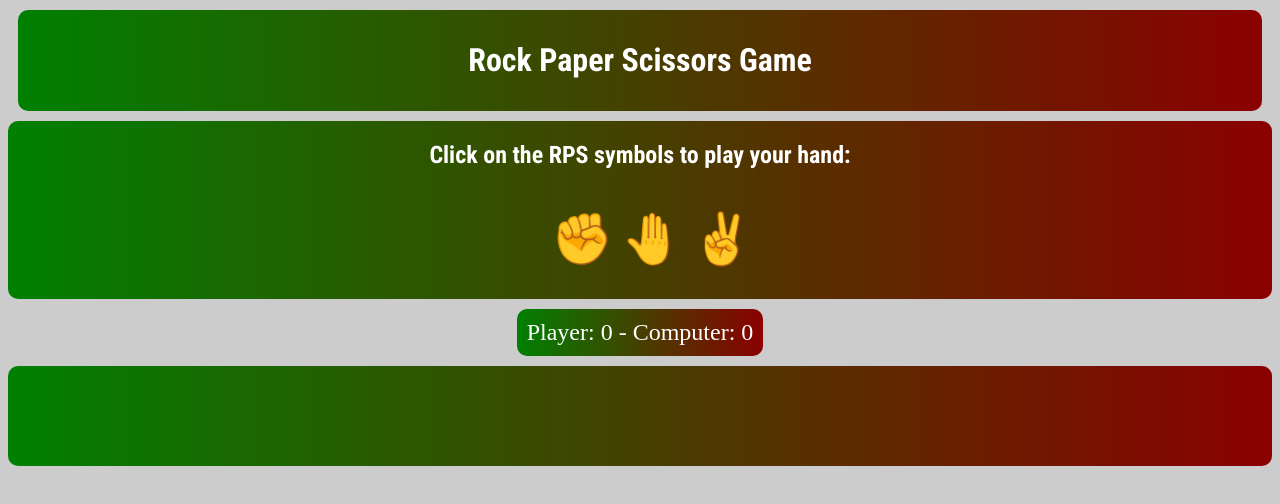
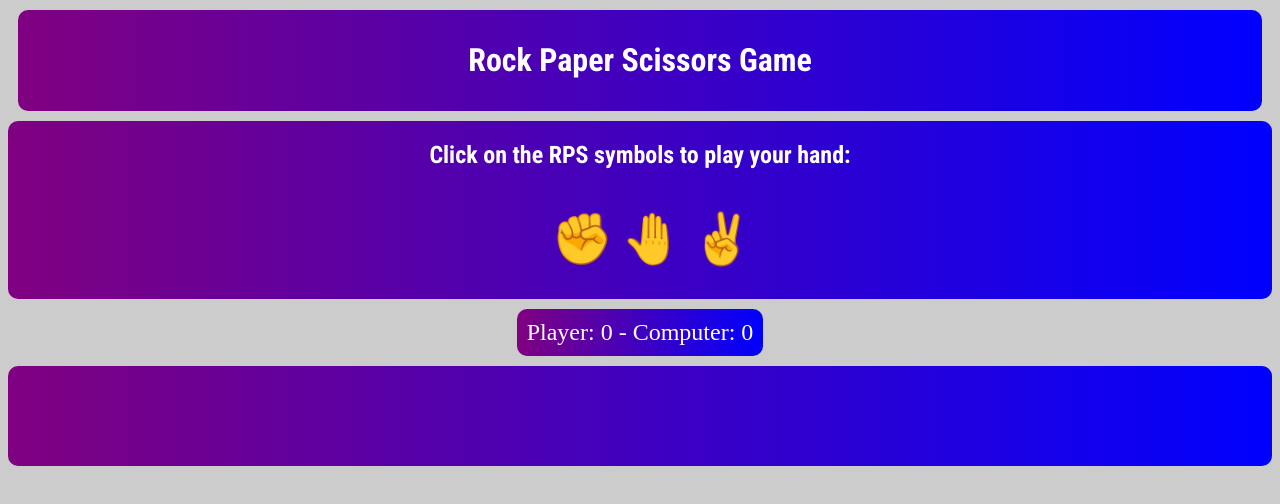
Before and after one commit to FoliFF/BrainnestJS-Assignments, a plain HTML site: page index.html in a window 1280 px wide. Drawn offline with Linux system fonts and the light colour scheme.

Commit message:
Update styles.css

```diff
--- a/css/styles.css
+++ b/css/styles.css
@@ -4,7 +4,7 @@ header{
   justify-content: space-between;
   padding: 10px;
   margin: 10px;
-  background: linear-gradient(to right, green, darkred);
+  background: linear-gradient(to right, purple, blue);
   border-radius: 10px;
   text-align: center;
   font-family: 'Roboto Condensed', sans-serif;
@@ -21,7 +21,7 @@ main{
   flex-direction: column;
   align-items: center;
   justify-content: center;
-  background: linear-gradient(to right, green, darkred);
+  background: linear-gradient(to right, purple, blue);
   border-radius: 10px;
   color: #fff;
 }
@@ -54,14 +54,14 @@ main{
   margin: 10px auto;
   font-size: 1.5em;
   color: #fff;
-  background: linear-gradient(to right, green, darkred);
+  background: linear-gradient(to right, purple, blue);
   border-radius: 10px;
   width: fit-content;
   text-align: center;
 }
 
 #d-Win{
-  background: linear-gradient(to right, green, darkred); /* Set the linear gradient background */
+  background: linear-gradient(to right, purple, blue); /* Set the linear gradient background */
   text-align: center; /* Center the content of the div horizontally */
   display: flex; /* Set the display property to flex */
   justify-content: center; /* Center the div horizontally using flexbox */
```
